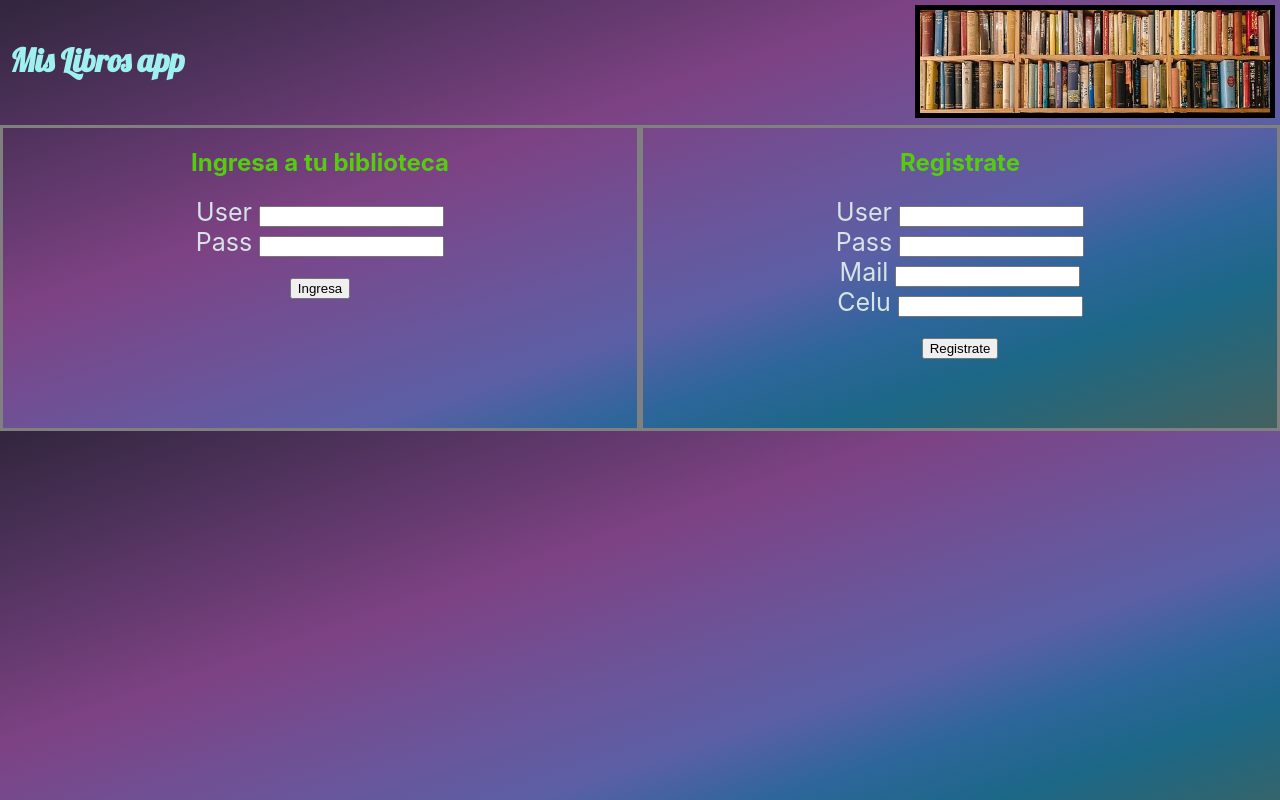
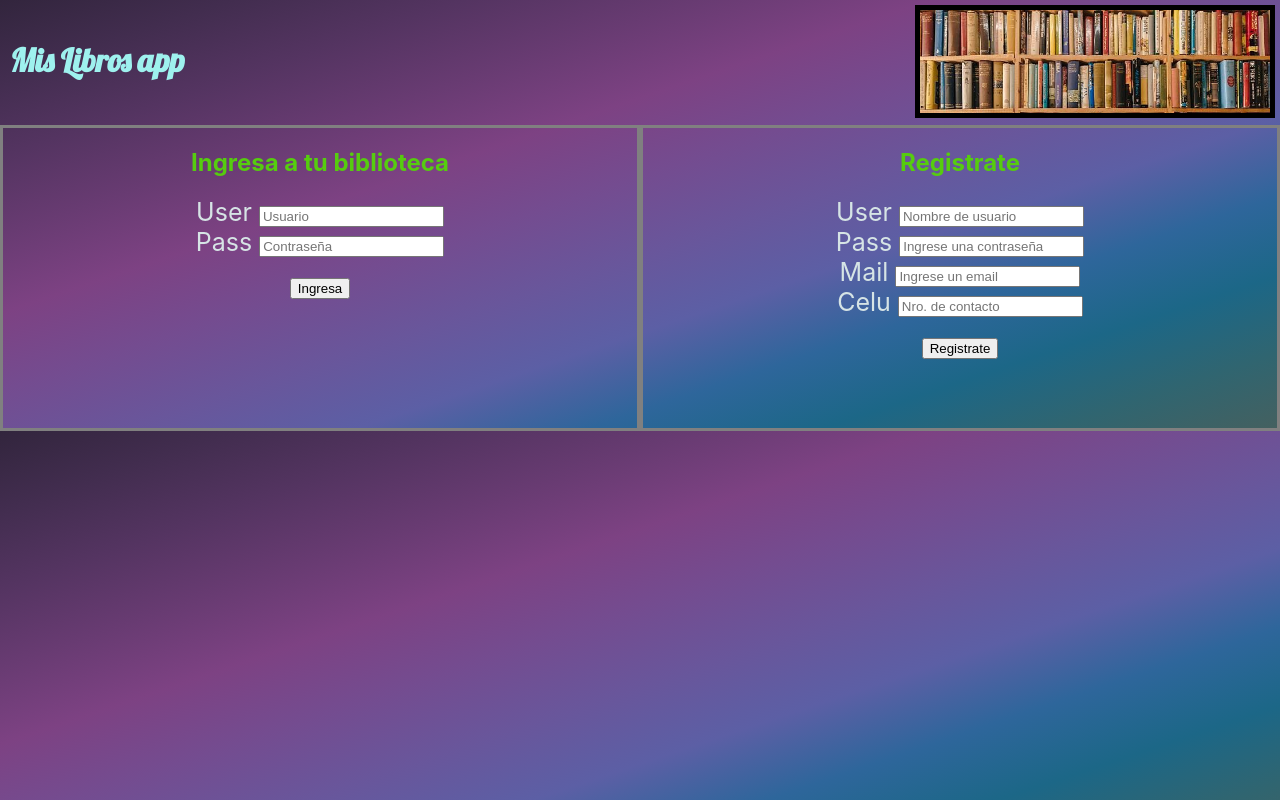
Before and after one commit to GermanMacchia/mislibrosrct, a React (Create React App) app: page / in a window 1280 px wide. Built offline with nearby package versions, Linux system fonts and the light colour scheme.

Commit message:
login redirect

```diff
--- a/src/App.js
+++ b/src/App.js
@@ -1,16 +1,22 @@
 import Nav from './Components/Nav';
 import Router from './Router';
 import axios from 'axios';
+
+import { Provider } from 'react-redux';
+import { createStore } from 'redux';
+import MisLibrosReducer from './MisLibrosReducer';
+
+var store = createStore(MisLibrosReducer);
 
 function App() {
 
 
   return (
-    <div className="App">
-
-        <Router />
-
-    </div>
+  	<Provider store = {store}>
+	    <div className="App">
+	        <Router />
+	    </div>
+    </Provider>
   );
 }
 
--- a/src/Components/Home.jsx
+++ b/src/Components/Home.jsx
@@ -1,19 +1,24 @@
 import React, {Component, useState, useEffect} from 'react'
 import axios from 'axios';
 import Aside from './Aside';
+import { connect } from 'react-redux';
 
 
-export default class Home extends Component {
+function Home (props) {
 
+	console.log(props.auth)
 
-
-
-	render() {
 
 		return(
 			<>
 				<Aside />
+
 			</>
 		);
-	}
 }
+
+const mapStateToProps = (state) =>{
+	return {auth: state}
+}
+
+export default connect(mapStateToProps, null)(Home);
--- a/src/Components/Login.jsx
+++ b/src/Components/Login.jsx
@@ -1,60 +1,38 @@
-import React, {useState} from 'react';
+import React, {useState, useEffect} from 'react';
 import axios from 'axios';
+import { connect } from 'react-redux';
+import LoginForm from './LoginForm'
 
-export default function Login () {
-
-	const [pass, setPass] = useState('');
-	const [user, setUser] = useState('');
-
-	const handlePassChange = (e) => {
-		setPass(e.target.value);
-	}
-
-	const handleUserChange = (e) => {
-		setUser(e.target.value);
-
-	}
-
-	const API = "https://localhost:8000/login";
-
-	async function makeRequest () {
-
-	    const params = {
-		        user: user,
-		        pass: pass
-		      }
+function Login (props) {
 
 
-    	const respuesta = await axios.post(API, params).then(res => {
-        console.log(respuesta.respuesta)
-		})
-		.catch(err => {
-		    if (err.response) {
-		      alert('Problema')
-		    } else if (err.request) {
-		      alert('Problema');
-		  }
-		})
+	const token = props.auth[0]
 
-    }
+	const [auth, setAuth] = useState({
+		auth: false,
+		token: token})
 
-    const handleSubmit = (e) => {
-    	e.preventDefault();
-    	makeRequest();
-    }
+
+	useEffect( () => {
+		if(token != undefined ){
+			setAuth({
+				auth: true
+			})
+		}
+		return () => {
+			window.location = '/home'
+		};
+	}, [token])
 
 
 	return(
-			<div className= "Logform">
-				<h2>Ingresa a tu biblioteca</h2>
-				<form action="Login">
-					<label>User </label>
-					<input type="text" onChange={handleUserChange} /><br/>
-					<label>Pass </label>
-					<input type="text" onChange={handlePassChange}/><br/><br/>
-					<input type= "submit" onClick={handleSubmit} value= "Ingresa" />
-				</form>
-			</div>
+			<LoginForm />
 		);
 
 }
+
+const mapStateToProps = (state) =>{
+	return {auth: state}
+}
+
+export default connect(mapStateToProps, null)(Login);
--- /dev/null
+++ b/src/Components/LoginForm.jsx
@@ -0,0 +1,66 @@
+import React, {useState, useEffect} from 'react';
+import axios from 'axios';
+import { connect } from 'react-redux';
+
+function LoginForm (props) {
+
+	const [form, setForm] = useState({
+								user:'',
+								pass:''
+							});
+
+	const handleForm = (e) => {
+		setForm({
+			...form,
+			[e.target.name]: e.target.value
+		});
+	}
+
+
+    const handleSubmit = (e) => {
+    	e.preventDefault();
+
+    	async function conexion () {
+
+			return await axios.post(`//localhost:8000/login`,
+				{
+				    user: form.user,
+				    pass: form.pass
+				})
+					.then( (res) => {
+						if(res.data.token != null || undefined){
+							console.log('conexion exitosa')
+							props.onSave({token:res.data.token});
+						}else{
+							console.log('Error de Login')
+						}
+					})
+					.catch( (error) => {
+					    console.log('Error de datos');
+					    alert('Error de Datos');
+					});
+				}
+		conexion();
+
+
+    }
+
+
+	return(
+			<div className= "Logform">
+				<h2>Ingresa a tu biblioteca</h2>
+				<form action="Login">
+					<label>User </label>
+					<input type="text" name='user' placeholder="Usuario" onChange={handleForm} /><br/>
+					<label>Pass </label>
+					<input type="password" name='pass'placeholder="Contraseña" onChange={handleForm}/><br/><br/>
+					<input type= "submit" onClick={handleSubmit} value= "Ingresa" />
+				</form>
+			</div>
+	);
+}
+
+const mapActionsToProps = (dispatch) => {
+	return {onSave: (auth) => dispatch({type: 'AUTH', data: auth})}
+}
+export default connect(null, mapActionsToProps)(LoginForm);
--- a/src/Components/Registro.jsx
+++ b/src/Components/Registro.jsx
@@ -11,13 +11,13 @@ export default function Registro () {
 				<h2>Registrate</h2>
 				<form action="Registro">
 					<label>User </label>
-					<input type="text" /><br/>
+					<input type="text" placeholder="Nombre de usuario" /><br/>
 					<label>Pass </label>
-					<input type="text" /><br/>
+					<input type="text" placeholder="Ingrese una contraseña" /><br/>
 					<label>Mail </label>
-					<input type="text" /><br/>
+					<input type="text" placeholder="Ingrese un email" /><br/>
 					<label>Celu </label>
-					<input type="text" /><br/><br/>
+					<input type="text" placeholder="Nro. de contacto"/><br/><br/>
 					<input type= "submit" value= "Registrate" />
 				</form>
 			</div>
--- a/src/MisLibrosReducer.js
+++ b/src/MisLibrosReducer.js
@@ -1,14 +1,11 @@
 
-
-export default function(state= initialState, action) {
-    switch (action.type) {
-        case 'ADD':
-            return [...state, action.data];//retorna el array con el action.data agregado
-        case 'DELETE':
-            const newState = state.filter(s => s.mood != action.data.mood && s.description != action.data.description);
-            //genera un nuevo array que cumpla con las condiciones: todos menos que contengan los datos pedidos en delete (action.data.mood y action.data.description)
-            return newState; //retorna el array con los datos sustraidos por el filtro
-        default:
-            return state;
-    }
+export default function MisLibrosReducer (state = [], action) {
+	switch (action.type){
+		case 'AUTH':
+			return [...state, action.data];
+		case 'LIBROS':
+			return [...state, action.data]
+		default:
+			return state;
+	}
 }
--- a/src/Router.js
+++ b/src/Router.js
@@ -7,6 +7,10 @@ import SignIn from './Components/SignIn';
 import Home from './Components/Home';
 
 class Router extends Component {
+
+
+
+
 
 	render(){
 
```
